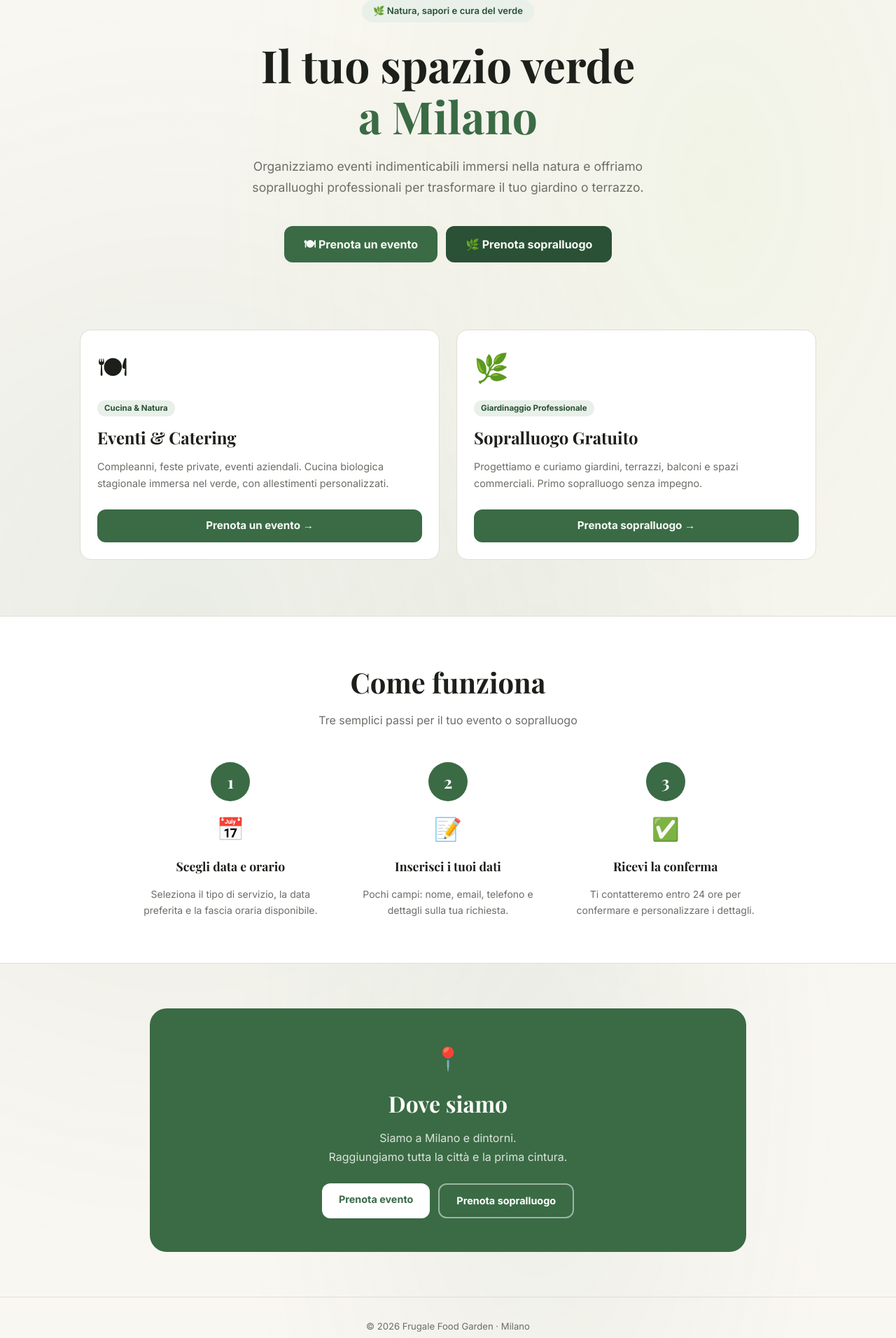
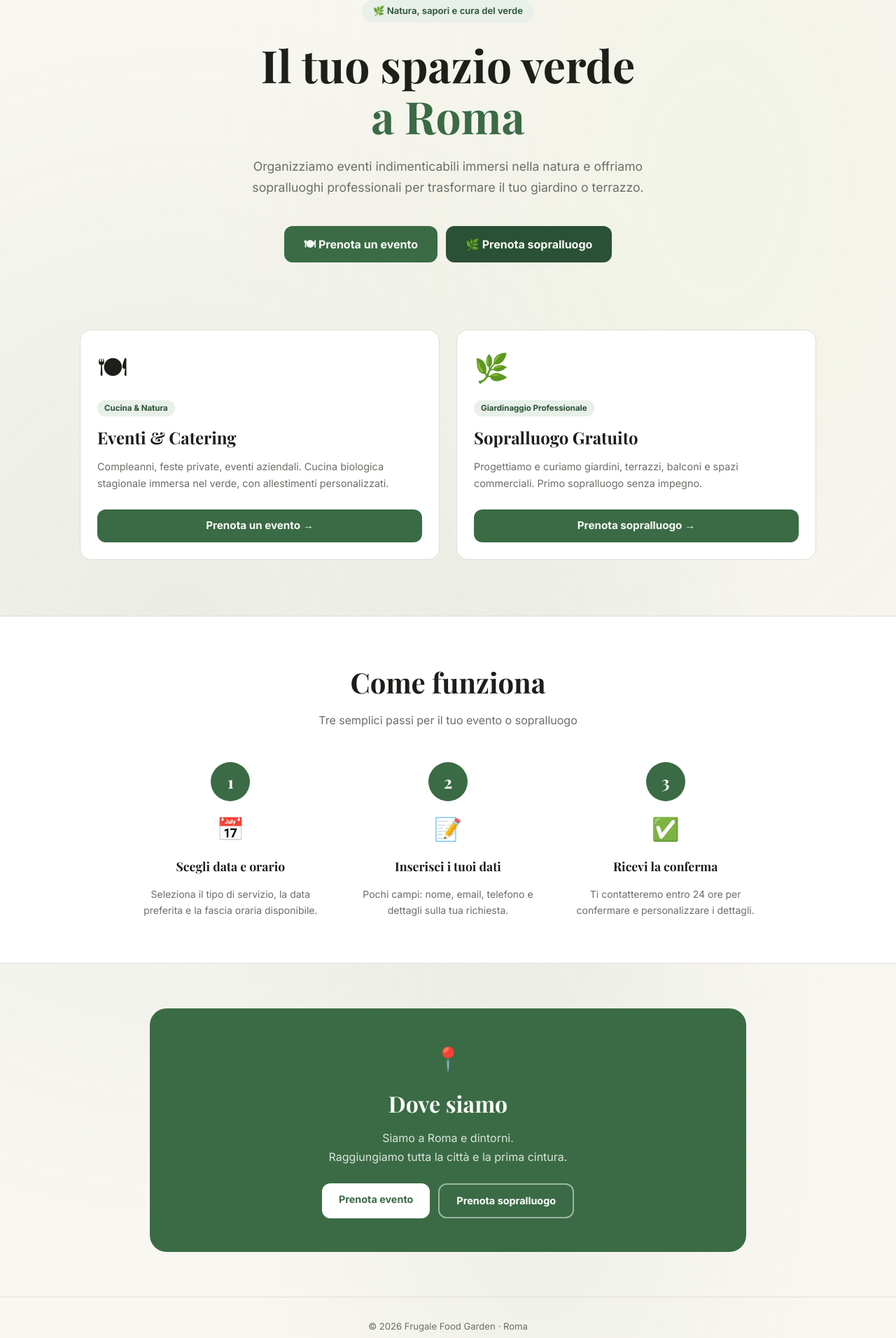
Before and after one commit to lucamessina90-hue/frugale-food-garden, a Next.js app: page / in a window 1280 px wide. Shown: the part 160-2072 px from the top of the page at 70% size. Built offline with nearby package versions, Linux system fonts and the light colour scheme.

Commit message:
Fix indirizzo Roma

```diff
--- a/src/app/page.tsx
+++ b/src/app/page.tsx
@@ -25,7 +25,7 @@ export default function HomePage() {
         </div>
         <h1 style={{ fontFamily: "var(--font-display)", fontSize: "clamp(2.5rem, 6vw, 4rem)", fontWeight: 700, lineHeight: 1.15, marginBottom: "1.25rem", color: "var(--fg)" }}>
           Il tuo spazio verde<br />
-          <span style={{ color: "var(--primary)" }}>a Milano</span>
+          <span style={{ color: "var(--primary)" }}>a Roma</span>
         </h1>
         <p style={{ fontSize: "1.1rem", color: "var(--muted-fg)", maxWidth: 560, margin: "0 auto 2.5rem", lineHeight: 1.7 }}>
           Organizziamo eventi indimenticabili immersi nella natura e offriamo sopralluoghi professionali per trasformare il tuo giardino o terrazzo.
@@ -86,7 +86,7 @@ export default function HomePage() {
           <div style={{ fontSize: "2rem", marginBottom: "1rem" }}>📍</div>
           <h2 style={{ fontFamily: "var(--font-display)", fontSize: "2rem", fontWeight: 700, marginBottom: "0.75rem" }}>Dove siamo</h2>
           <p style={{ opacity: 0.85, marginBottom: "1.5rem", lineHeight: 1.7 }}>
-            Siamo a Milano e dintorni.<br />
+            Siamo a Roma e dintorni.<br />
             Raggiungiamo tutta la città e la prima cintura.
           </p>
           <div style={{ display: "flex", gap: "12px", justifyContent: "center", flexWrap: "wrap" }}>
@@ -98,7 +98,7 @@ export default function HomePage() {
 
       {/* Footer */}
       <footer style={{ borderTop: "1px solid var(--border)", padding: "2rem 1.5rem", textAlign: "center", color: "var(--muted-fg)", fontSize: "0.82rem" }}>
-        <p>© {new Date().getFullYear()} Frugale Food Garden · Milano</p>
+        <p>© {new Date().getFullYear()} Frugale Food Garden · Roma</p>
         <p style={{ marginTop: "4px" }}>
           <Link href="/staff" style={{ color: "var(--muted-fg)" }}>Area Staff</Link>
         </p>
```
